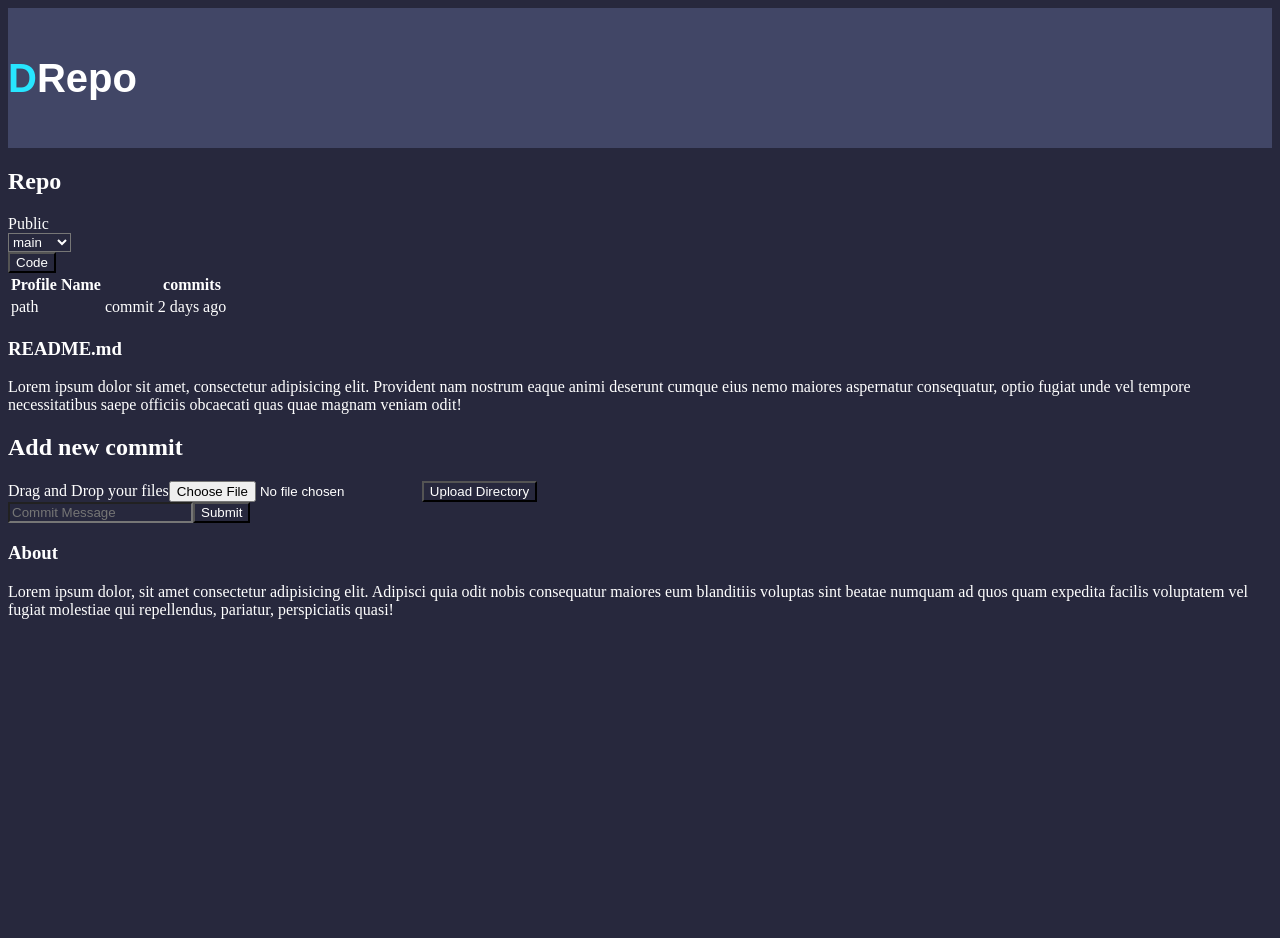
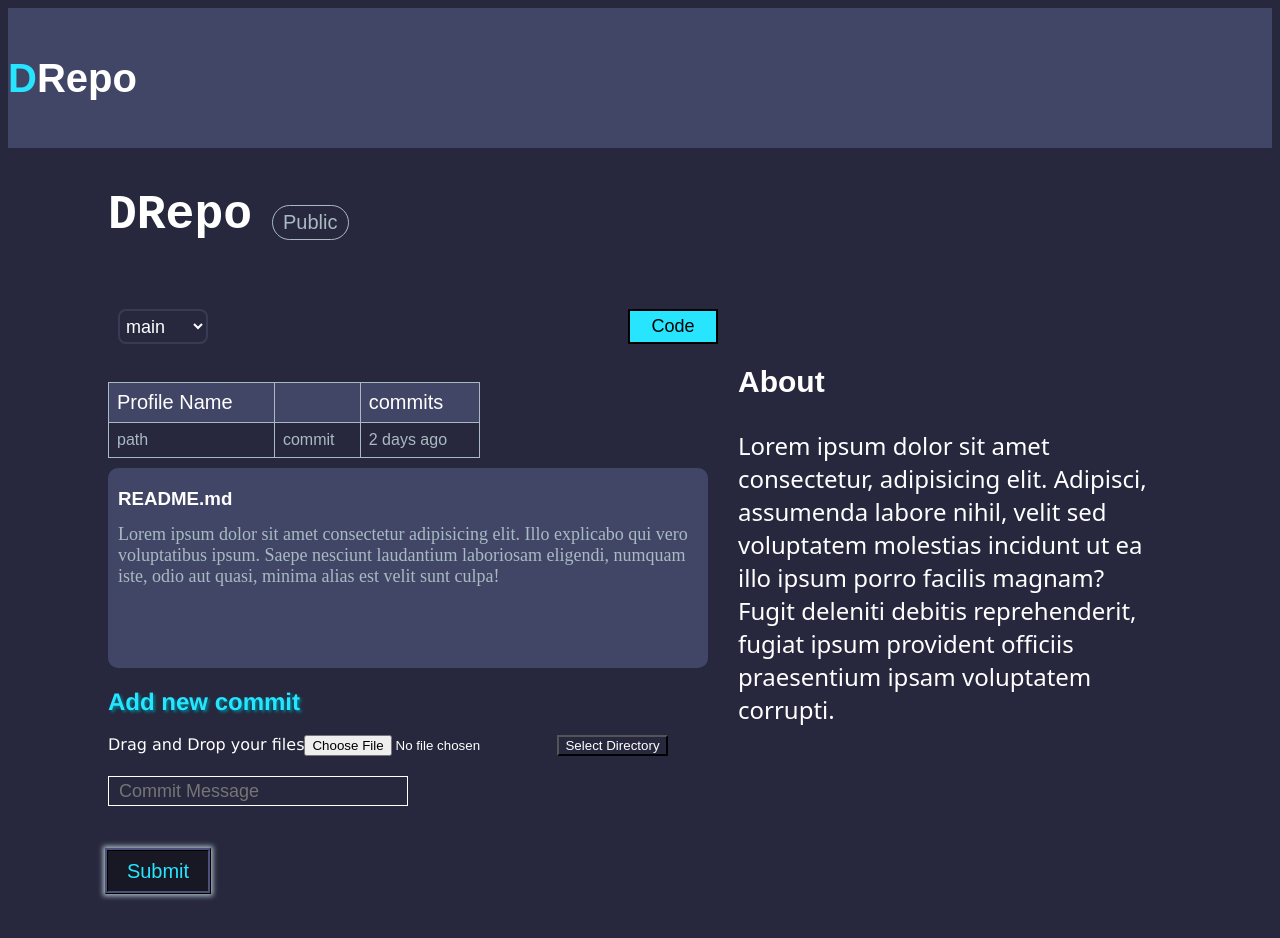
Before and after one commit to Soubhik-coder/NITDgp-Hackathon, a React (Create React App) app in the folder frontend/: page /profile/repo in a window 1280 px wide. Shown: the top 938 px of the page. Before the commit the page ends 800 px from the top, so only its background shows below. Built offline with nearby package versions, Linux system fonts and the light colour scheme; no server answers; what @thirdweb-dev/react would draw is missing.

Commit message:
"Creating Repo Page"

```diff
--- a/frontend/src/Pages/Repo/Repo.jsx
+++ b/frontend/src/Pages/Repo/Repo.jsx
@@ -1,27 +1,32 @@
-import React from 'react'
-import Navbar from '../../Components/NavBar/Navbar'
+import React from "react";
+import Navbar from "../../Components/NavBar/Navbar";
+import "./Repo.scss";
 
 const Repo = () => {
+
     return (
         <div>
-        <Navbar/>
+            <Navbar />
             <div className="repo-container">
                 <div className="repo-main">
                     <div className="repo-header">
-                    <h2>Repo</h2>
-                    <div className='public'>Public</div>
+                        <h2>DRepo</h2>
+                        <div className="access">Public</div>
                     </div>
                     <div className="branch-dropdown">
                         <div className="branch">
-                        <select name="" id="">
+                            <select className="options">
                                 <option value="main">main</option>
                                 <option value="master">master</option>
                             </select>
                         </div>
                         <div className="code">
-                        <button>Code</button>
+                            <button className="code-btn">
+                                Code
+                            </button>
                         </div>
-                    <div className="file-list">
+                    </div>
+                    <div className="files-list">
                         <table>
                             <thead>
                                 <tr>
@@ -37,7 +42,6 @@ const Repo = () => {
                                     <td>2 days ago</td>
                                 </tr>
                             </tbody>
-
                         </table>
                     </div>
                     <div className="readme-container">
@@ -45,34 +49,50 @@ const Repo = () => {
                             <h3>README.md</h3>
                         </div>
                         <div className="readme-body">
-                            <p>Lorem ipsum dolor sit amet, consectetur adipisicing elit. Provident nam nostrum eaque animi deserunt cumque eius nemo maiores aspernatur consequatur, optio fugiat unde vel tempore necessitatibus saepe officiis obcaecati quas quae magnam veniam odit!</p>
+                            <p>
+                                Lorem ipsum dolor sit amet consectetur adipisicing elit. Illo
+                                explicabo qui vero voluptatibus ipsum. Saepe nesciunt
+                                laudantium laboriosam eligendi, numquam iste, odio aut quasi,
+                                minima alias est velit sunt culpa!
+                            </p>
+                        </div>
                     </div>
                     <div className="add-commit">
                         <h2>Add new commit</h2>
                         <div className="file-upload-container">
                             <div className="file-upload">
-                                    <div className="drag-drop" id='dropzone'>
+                                <div className="drag-drop-area">
                                     <span>Drag and Drop your files</span>
-                                        <input type="file" id="filepicker" name='filelist' webkitdirectory="" directory="" />
-                                        <button>Upload Directory</button>
+                                    <input
+                                        type="file"
+                                        id="filepicker"
+                                        name="fileList"
+                                        webkitdirectory=""
+                                        directory=""
+                                    //   style={{ display: 'none' }}
+
+                                    />
+                                    <button className="select-files"
+                                    >Select Directory</button>
                                 </div>
                             </div>
-                                <input type="text" name='' id='' placeholder='Commit Message' />
-                                <button>Submit</button>
-                            </div>
-                        </div>
-                    </div>
-                    <div className="side-bar">
-                        <div className="about">
-                            <h3>About</h3>
-                            <p>Lorem ipsum dolor, sit amet consectetur adipisicing elit. Adipisci quia odit nobis consequatur maiores eum blanditiis voluptas sint beatae numquam ad quos quam expedita facilis voluptatem vel fugiat molestiae qui repellendus, pariatur, perspiciatis quasi!</p>
+                            <div className="commit-section">
+                                <input type="text" name="" id="commitMessage" placeholder="Commit Message" />
+                                <button id="submitBtn">Submit</button>
                             </div>
                         </div>
                     </div>
                 </div>
+                <div className="repo-sidebar">
+                    <div className="about">
+                        <h3>About</h3>
+                        <p>Lorem ipsum dolor sit amet consectetur, adipisicing elit. Adipisci, assumenda labore nihil, velit sed voluptatem molestias incidunt ut ea illo ipsum porro facilis magnam? Fugit deleniti debitis reprehenderit, fugiat ipsum provident officiis praesentium ipsam voluptatem corrupti.</p>
                     </div>
                 </div>
-  )
-}
+            </div>
+        </div>
 
-export default Repo
+    );
+};
+
+export default Repo;
--- a/frontend/src/Pages/Repo/Repo.scss
+++ b/frontend/src/Pages/Repo/Repo.scss
@@ -0,0 +1,246 @@
+@import "../../style.scss";
+
+.repo-container {
+    display: flex;
+    align-items: center;
+    justify-content: space-between;
+}
+
+.repo-main {
+    margin-left: 100px;
+    width: 50%;
+
+    .repo-header {
+        display: flex;
+        align-items: center;
+        margin-bottom: 10px;
+        font-family: monospace;
+        width: 60%;
+        font-size: 32px;
+        color: $textBasic;
+
+        h2 {
+            padding-right: 20px;
+
+        }
+    }
+}
+
+.access {
+    padding: 5px 10px;
+    background-color: transparent;
+    color: $textSoft;
+    border: 1px solid $textSoft;
+    border-radius: 20px;
+    font-family: $font;
+    font-size: 20px;
+    margin-top: 15px;
+}
+
+.branch-dropdown {
+    // border: solid 2px red;
+    width: 600px;
+    height: 50px;
+    display: flex;
+    align-items: center;
+    justify-content: space-between;
+    margin-bottom: 20px;
+    padding: 10px;
+
+    .branch {
+
+        display: inline-block;
+
+        width: 90px;
+        height: 35px;
+
+
+        .options {
+            width: 100%;
+            height: 100%;
+            padding: 2px;
+            border: solid 2px darken($color: $bgSoft, $amount: 5);
+            border-radius: 8px;
+            font-size: 18px;
+        }
+    }
+
+    .code {
+        width: 90px;
+        height: 35px;
+        display: inline;
+
+        .code-btn {
+            width: 100%;
+            height: 100%;
+            background-color: $textNeon;
+            color: black;
+            border: solid 2px black;
+            font-size: 18px;
+        }
+    }
+}
+
+.files-list {
+    table {
+        width: 60%;
+        border-collapse: collapse;
+        margin-bottom: 10px;
+        border-radius: 20px;
+
+        th {
+            border: 1px solid $textSoft;
+            padding: 8px;
+            text-align: left;
+            font-family: $font;
+            font-size: 20px;
+            font-weight: lighter;
+            color: $textBasic;
+        }
+
+        td {
+            border: 1px solid $textSoft;
+            padding: 8px;
+            text-align: left;
+            font-family: $font;
+            color: $textSoft;
+        }
+
+        th {
+            background-color: $bgSoft;
+        }
+
+        tr:hover {
+            background-color: $bg;
+        }
+    }
+}
+
+
+.readme-container {
+    width: 600px;
+    height: 200px;
+    box-sizing: border-box;
+
+    padding: 10px;
+
+    // border: solid 2px red;
+    border-radius: 10px;
+
+    background-color: $bgSoft;
+
+    .readme-header {
+        height: 20%;
+        margin-top: 10px;
+        background-color: $bgSoft;
+
+        h3 {
+            margin: 0;
+            background-color: $bgSoft;
+            font-family: Arial, Helvetica, sans-serif;
+        }
+    }
+
+    .readme-body {
+        background-color: $bgSoft;
+
+        p {
+            margin: 0;
+            font-size: 18px;
+            background-color: $bgSoft;
+            color: $textSoft;
+        }
+    }
+}
+
+.add-commit {
+    h2 {
+        font-family: 'Franklin Gothic Medium', 'Arial Narrow', Arial, sans-serif;
+        color: $textNeon;
+        text-shadow: 2px 2px 3px darken($color: $textNeon, $amount: 30);
+    }
+
+    .file-upload-container {
+
+        .file-upload {
+            .drag-drop-area {
+                span {
+                    font-family: 'Lucida Sans', 'Lucida Sans Regular', 'Lucida Grande', 'Lucida Sans Unicode', Geneva, Verdana, sans-serif;
+                }
+            }
+        }
+
+
+        .commit-section {
+
+            margin: 20px 0;
+
+            #commitMessage {
+                display: block;
+                margin-bottom: 20px;
+                box-sizing: border-box;
+                width: 300px;
+                height: 30px;
+                padding: 10px 10px;
+                font-size: 18px;
+
+                color: $textBasic;
+
+                border: solid 1px $textBasic;
+            }
+
+            #commitMessage:focus {
+                border: none;
+                box-shadow: 0px 0px 5px 4px $textNeon;
+            }
+
+            #submitBtn {
+                margin: 25px 0px;
+                width: 100px;
+                height: 40px;
+
+                color: $textNeon;
+                font-size: 20px;
+                background-color: darken($color: $bg, $amount: 8);
+                outline-style: ridge;
+                outline-width: 3px;
+                outline-color: darken($color: $bg, $amount: 8);
+                outline-offset: 0px;
+                border: none;
+                box-shadow: 0px 0px 5px 5px $textSoft;
+
+            }
+
+            #submitBtn:hover {
+                background: darken($color: $bg, $amount: 6);
+            }
+
+            #submitBtn:active {
+                transform: scale(0.9, 0.9);
+                box-shadow: 0px 0px 5px 4px $textNeon;
+                color: $textBasic;
+                background-color: darken($color: $bg, $amount: 10);
+            }
+        }
+    }
+}
+
+.repo-sidebar {
+    margin-right: 100px;
+    width: 35%;
+    padding: 10px;
+
+    .about {
+
+        h3 {
+            font-family: Arial, Helvetica, sans-serif;
+            font-size: 30px;
+            font-weight: 800;
+        }
+
+        p {
+            font-size: 24px;
+            font-family: system-ui, -apple-system, BlinkMacSystemFont, 'Segoe UI', Roboto, Oxygen, Ubuntu, Cantarell, 'Open Sans', 'Helvetica Neue', sans-serif;
+        }
+    }
+}
```
Lines whose indentation alone changed are shown as unchanged.
